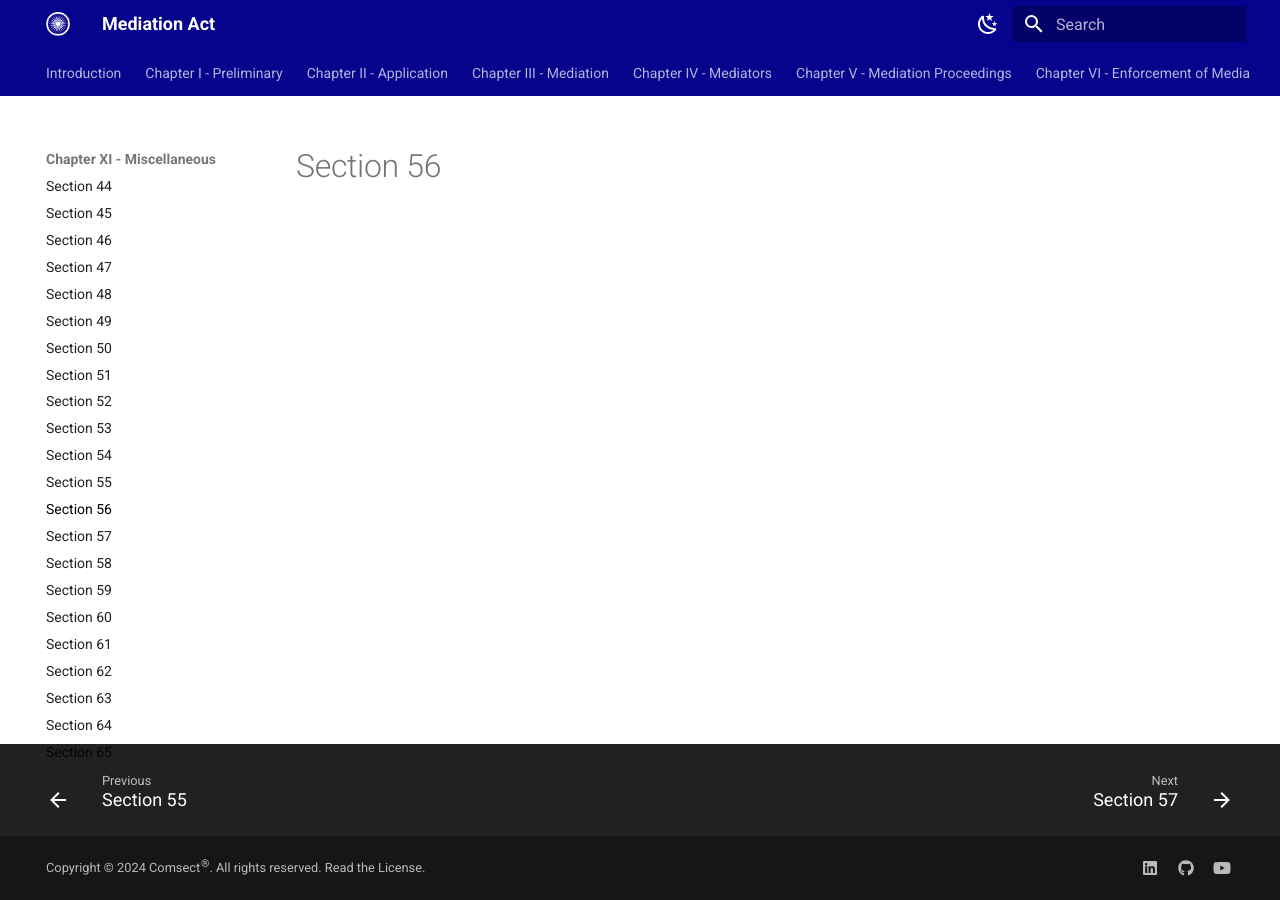
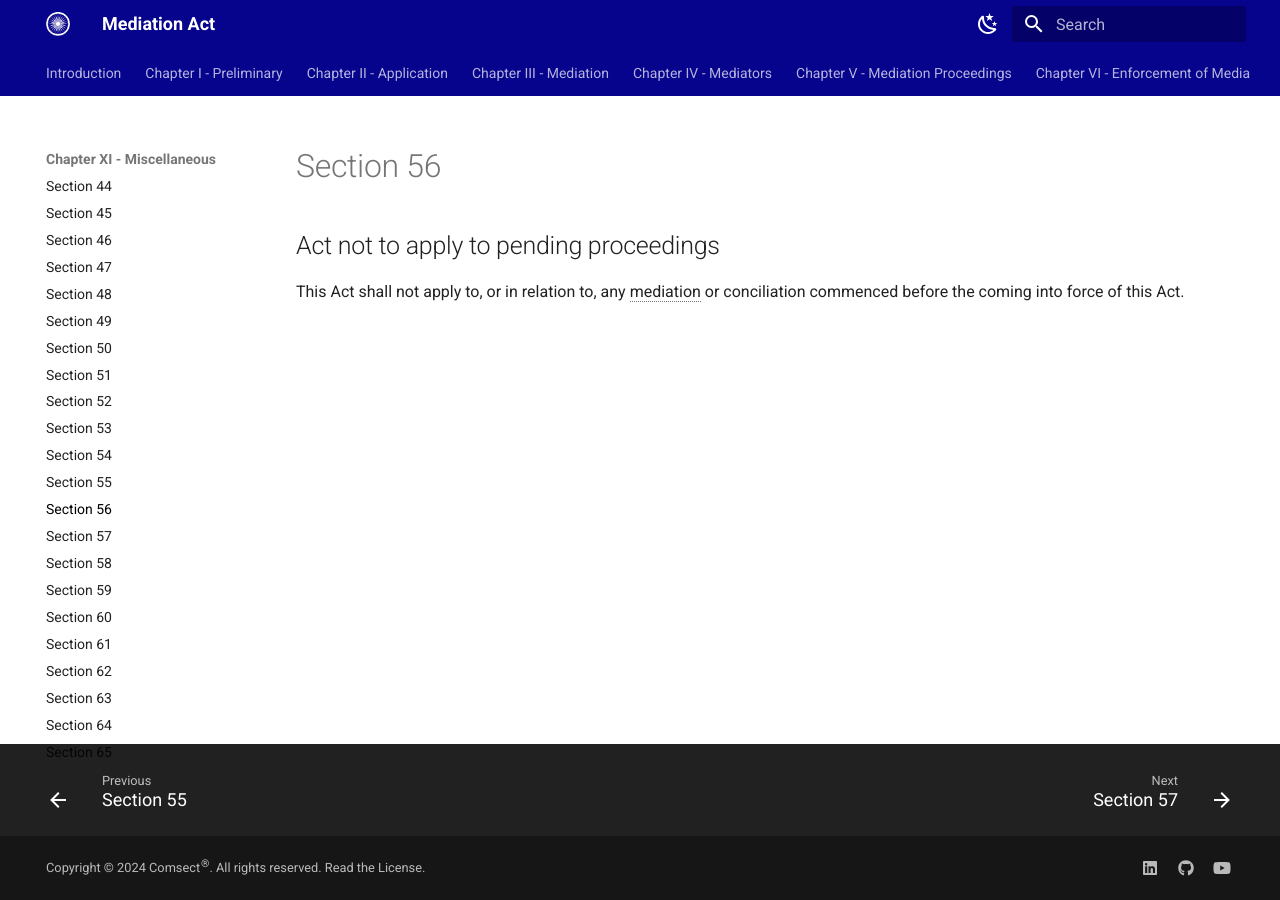
Before and after one commit to comsect/mediation-act, an MkDocs documentation site: the page built from docs/en/56.md, in a window 1280 px wide. Built offline with MkDocs 1.6.1 and Material for MkDocs 9.7.7, drawn with Linux system fonts in a browser that asks for light colours.

Commit message:
add section-fifty-six

```diff
--- a/docs/en/56.md
+++ b/docs/en/56.md
@@ -3,3 +3,7 @@ hide:
     - toc
 description: Act not to apply to pending proceedings
 ---
+
+## Act not to apply to pending proceedings
+
+This Act shall not apply to, or in relation to, any mediation or conciliation commenced before the coming into force of this Act.
```
